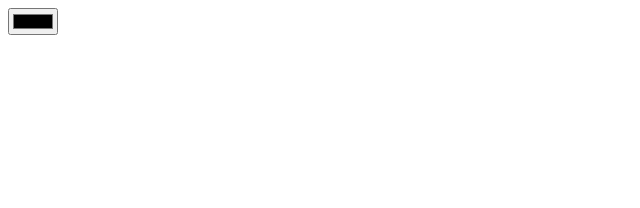
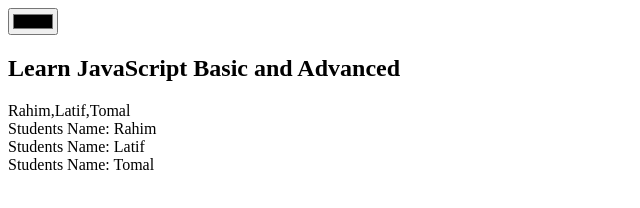
Before and after one commit to Sahinur-Salafee/JavaScript, a plain HTML site: page index.html in a window 1280 px wide. Shown: the whole page, without its empty margins (0-640 px from the left). Drawn offline with Linux system fonts and the light colour scheme.

Commit message:
Practice JS.

```diff
--- a/index.html
+++ b/index.html
@@ -9,6 +9,7 @@
     <input type="color" />
   </head>
   <body>
-    <script src="object.js"></script>
+    <h2>Learn JavaScript Basic and Advanced</h2>
+    <script src="index.js"></script>
   </body>
 </html>
--- a/index.js
+++ b/index.js
@@ -44,3 +44,5 @@ console.log(cars);
 
 let newCars = cars.slice(2,4);
 console.log(newCars);
+
+var a = 10;
```
